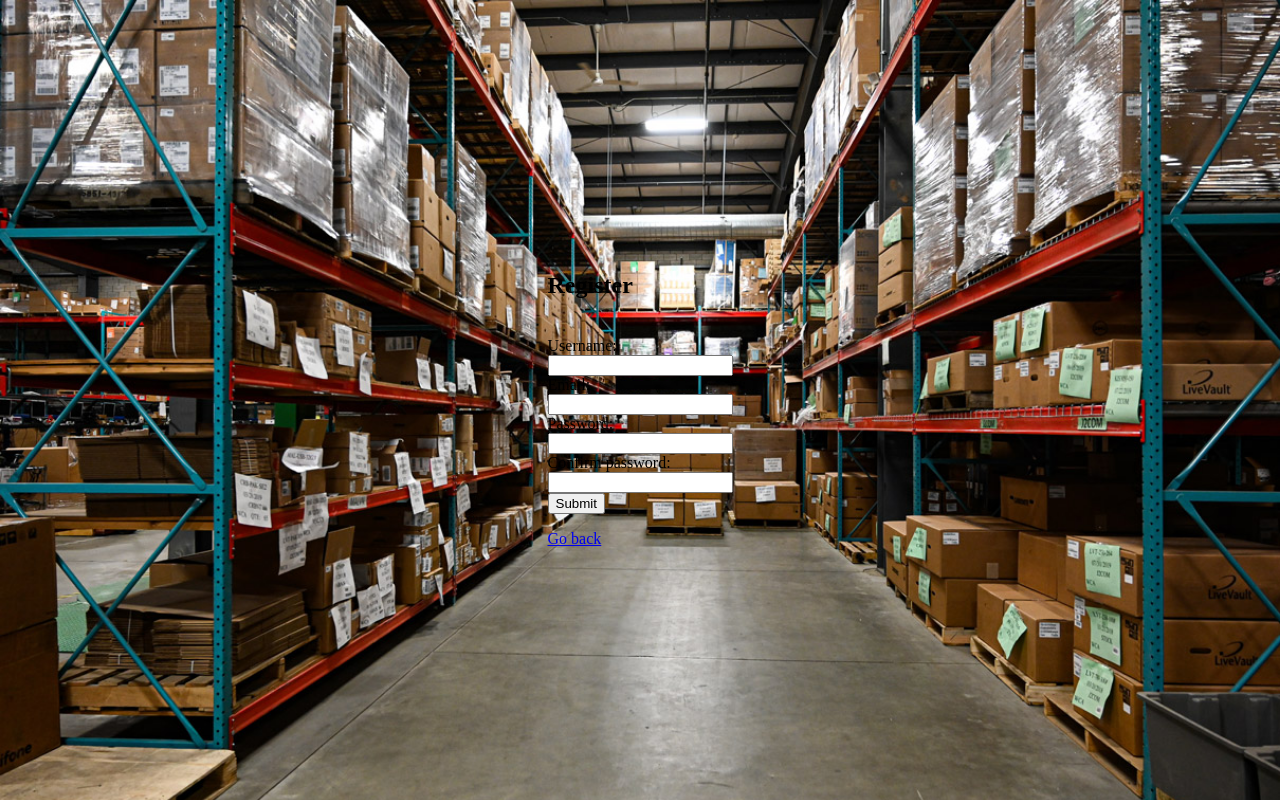
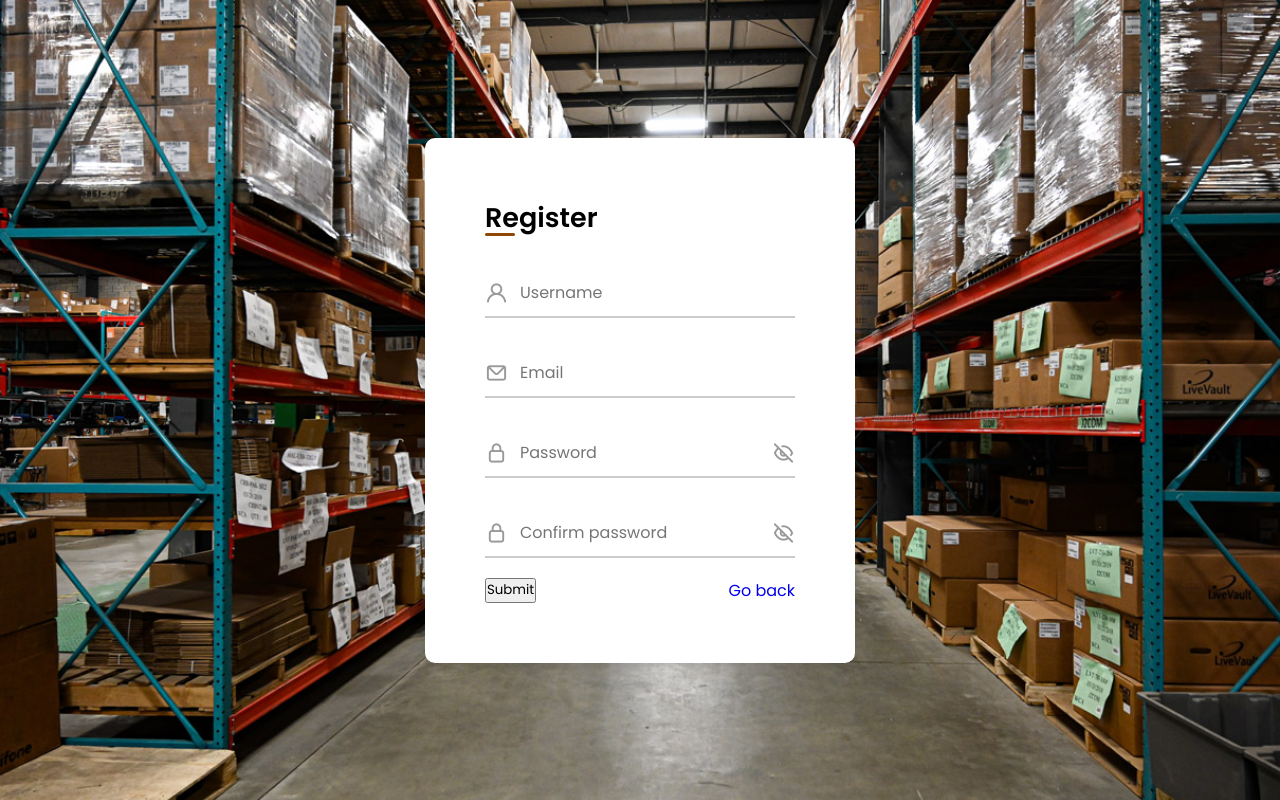
Before and after one commit to xtian-2000/Boxly_Inventory_Management_System, a PHP site: page /register.php in a window 1280 px wide. Run offline with PHP 8.4, Linux system fonts and the light colour scheme.

Commit message:
boxly v1.5

```diff
--- a/index.php
+++ b/index.php
@@ -19,14 +19,14 @@
     <body>
         <div class="container">
             <div class="form">
-                <div id="login" class="form login">
+                <div id="login" class="form login" style="display:block">
                     <span class="title">Login</span>
                     <form action="login_action.php" method="POST">
-                        <div class="input-field">
+                        <div class="input-field" style="width:80%;">
                             <input type="text" placeholder="Username" id="username" name="username" required>
                             <i class="uil uil-user"></i>
                         </div>
-                        <div class="input-field">
+                        <div class="input-field" style="width:80%;">
                             <input type="password" placeholder="Enter Password" id="password" name="password" required>
                             <i class="uil uil-lock icon"></i>
                             <i class="uil uil-eye-slash showHidePw"></i>
--- a/register.php
+++ b/register.php
@@ -4,28 +4,44 @@
         <meta name="viewport" content="width=device-width, initial-scale-1.0">
         <meta http-equiv="X-UA-Compatible" content="ie=edge">
         <title>Boxly | Inventory Management System</title>
+
+        <!-- === CSS=== -->
         <link rel="stylesheet" type="text/css" href="style.css">
+        <!-- === Iconscout CSS=== -->
+        <link rel="stylesheet" href="https://unicons.iconscout.com/release/v4.0.0/css/line.css">
+
     </head>
     <body>
-        <header> </header>
-        <div class="login">
-            <h2>Register</h2><br>
-            <form action="register_action.php" method="POST">
-                <label for="username">Username:</label><br>
-                <input type="text" id="username" name="username" required><br>
-
-                <label for="email">Email:</label><br>
-                <input type="email" id="email" name="email" required><br>
-
-                <label for="password">Password:</label><br>
-                <input type="password" id="password" name="password" required><br>
-
-                <label for="password_confirm">Confirm password:</label><br>
-                <input type="password" id="password_confirm" name="password_confirm" required><br>
-
-                <input type="submit" value="Submit">
-            </form>
-            <a href="index.php">Go back</a>
+        <div class="container">
+            <div class="form">
+                <div id="login" class="form login" style="display:block">
+                    <span class="title">Register</span>
+                    <form action="register_action.php" method="POST">
+                        <div class="input-field">
+                            <input type="text" placeholder="Username" id="username" name="username" required>
+                            <i class="uil uil-user"></i>
+                        </div>
+                        <div class="input-field">
+                            <input type="email" placeholder="Email" id="email" name="email" required>
+                            <i class="uil uil-envelope"></i>
+                        </div>
+                        <div class="input-field">
+                            <input type="password" placeholder="Password" id="password" name="password" required>
+                            <i class="uil uil-lock icon"></i>
+                            <i class="uil uil-eye-slash showHidePw"></i>
+                        </div>
+                        <div class="input-field">
+                            <input type="password" placeholder="Confirm password" id="password_confirm" name="password_confirm" required>
+                            <i class="uil uil-lock icon"></i>
+                            <i class="uil uil-eye-slash showHidePw"></i>
+                        </div>
+                        <div class="checkbox-text">
+                            <input type="submit" value="Submit">
+                            <a href="index.php" class="text">Go back</a>
+                        </div>
+                    </form>
+                </div>
+            </div>
         </div>
     </body>
 </html>
--- a/style.css
+++ b/style.css
@@ -1,6 +1,17 @@
+/* === Google Font Import - Poformsins === */
+@import url('https://fonts.googleapis.com/css2?family=Poppins:wght@300;400;500;600;700&display=swap');
+/* === Google Font Import - Poformsins === */
+@import url('https://fonts.googleapis.com/css2?family=Poppins:wght@300;400;500;600;700&display=swap');
+
+*{
+    margin:0;
+    padding: 0;
+    box-sizing: border-box;
+    font-family: 'Poppins', sans-serif;
+}
+
 body{
     height: 100vh;
-    margin: 0;
     display: flex;
     align-items: center;
     justify-content: center;
```
